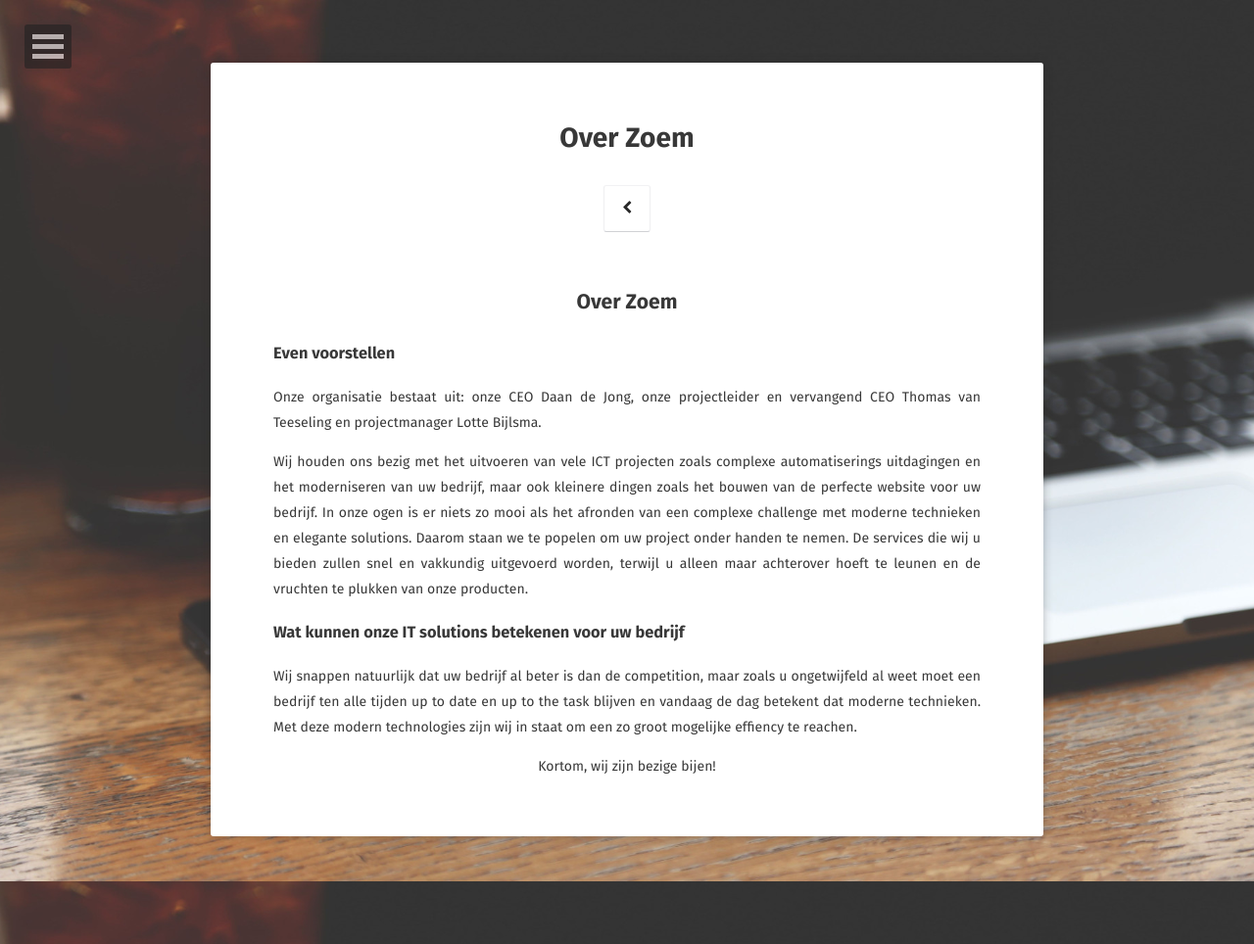
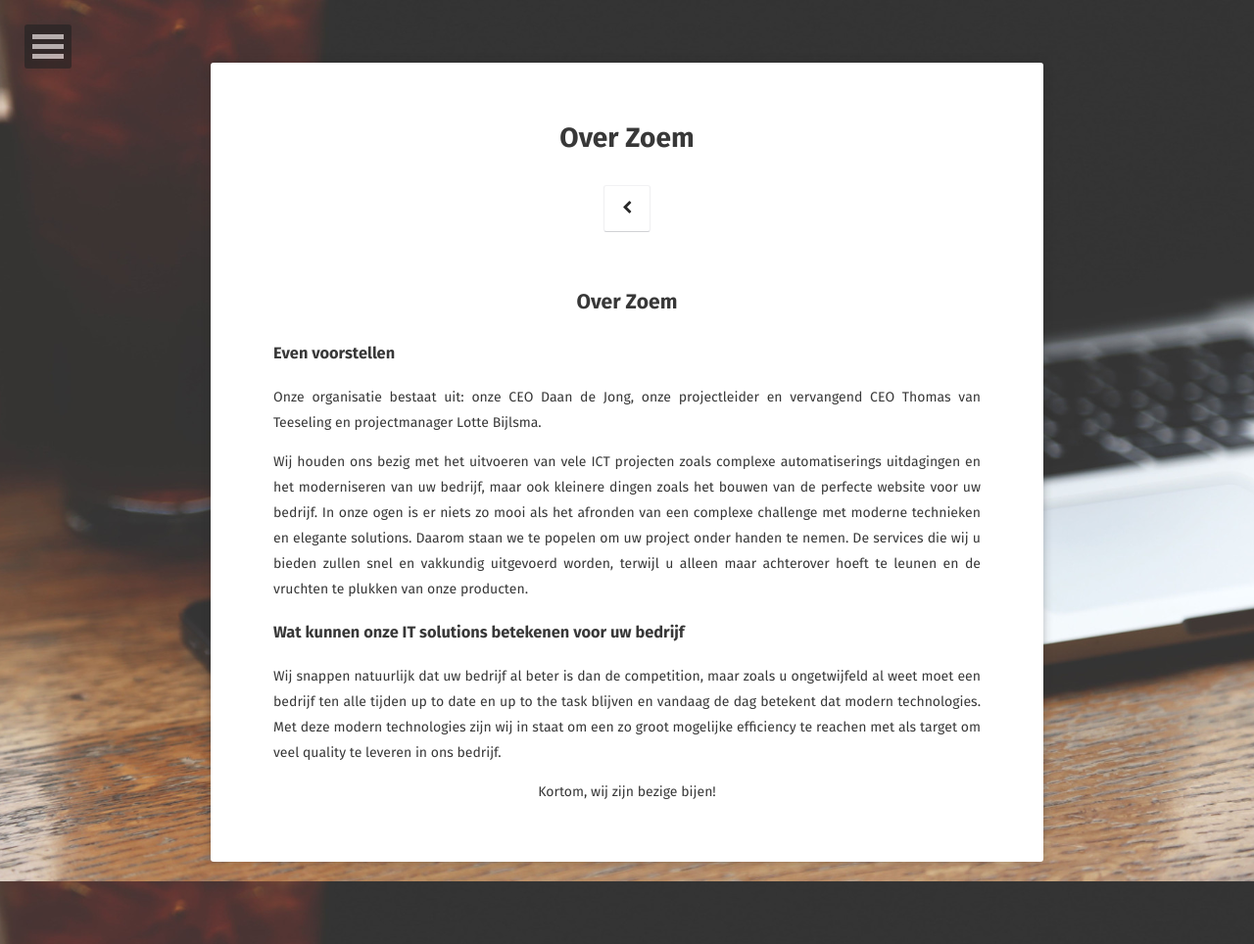
Before and after one commit to zoem-ict/zoem-ict.github.io, a Jekyll site: the page built from about/index.md, in a window 1280 px wide. Shown: the whole page at 98% size. Built offline with Jekyll 4.4.1, drawn with Linux system fonts in a browser that asks for light colours; some web fonts are replaced.

Commit message:
Update index.md

```diff
--- a/about/index.md
+++ b/about/index.md
@@ -14,6 +14,6 @@ Onze organisatie bestaat uit: onze CEO Daan de Jong, onze projectleider en verva
 Wij houden ons bezig met het uitvoeren van vele ICT projecten zoals complexe automatiserings uitdagingen en het moderniseren van uw bedrijf, maar ook kleinere dingen zoals het bouwen van de perfecte website voor uw bedrijf. In onze ogen is er niets zo mooi als het afronden van een complexe challenge met moderne technieken en elegante solutions. Daarom staan we te popelen om uw project onder handen te nemen. De services die wij u bieden zullen snel en vakkundig uitgevoerd worden, terwijl u alleen maar achterover hoeft te leunen en de vruchten te plukken van onze producten.
 
 ### Wat kunnen onze IT solutions betekenen voor uw bedrijf
-Wij snappen natuurlijk dat uw bedrijf al beter is dan de competition, maar zoals u ongetwijfeld al weet moet een bedrijf ten alle tijden up to date en up to the task blijven en vandaag de dag betekent dat moderne technieken. Met deze modern technologies zijn wij in staat om een zo groot mogelijke effiency te reachen.
+Wij snappen natuurlijk dat uw bedrijf al beter is dan de competition, maar zoals u ongetwijfeld al weet moet een bedrijf ten alle tijden up to date en up to the task blijven en vandaag de dag betekent dat modern technologies. Met deze modern technologies zijn wij in staat om een zo groot mogelijke efficiency te reachen met als target om veel quality te leveren in ons bedrijf.
 
 <center>Kortom, wij zijn bezige bijen!</center>
```
